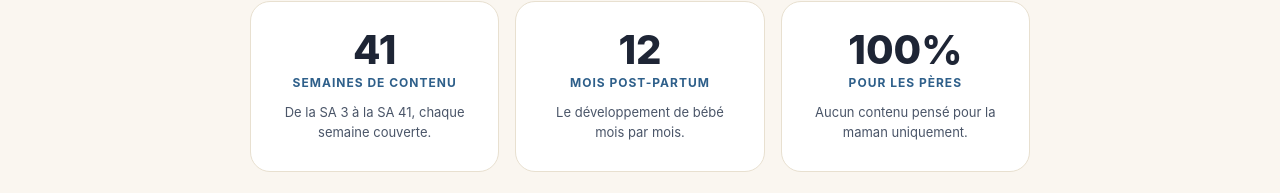
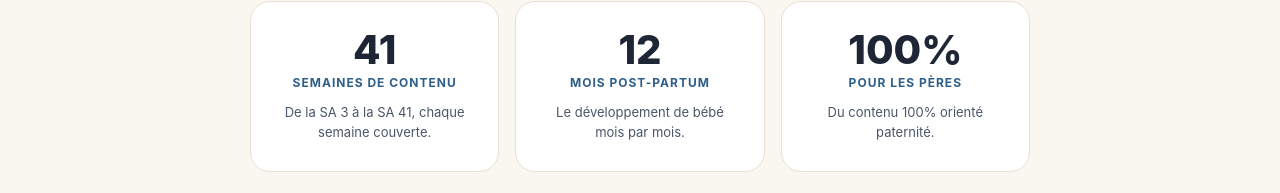
Before and after one commit to Julproject/dadup, a Next.js app: page /temoignages in a window 1280 px wide. Shown: the part 553-746 px from the top of the page. Built offline with nearby package versions, Linux system fonts and the light colour scheme.

Commit message:
Update page.tsx

```diff
--- a/app/temoignages/page.tsx
+++ b/app/temoignages/page.tsx
@@ -97,7 +97,7 @@ export default function TemoignagesPage() {
             {[
               { num: '41', label: 'semaines de contenu', desc: 'De la SA 3 à la SA 41, chaque semaine couverte.' },
               { num: '12', label: 'mois post-partum', desc: 'Le développement de bébé mois par mois.' },
-              { num: '100%', label: 'pour les pères', desc: 'Aucun contenu pensé pour la maman uniquement.' },
+              { num: '100%', label: 'pour les pères', desc: 'Du contenu 100% orienté paternité.' },
             ].map((item, i) => (
               <div key={i} style={{ background: C.white, borderRadius: '20px', padding: '28px', border: `1px solid ${C.border}`, textAlign: 'center' }}>
                 <p style={{ color: C.dark, fontSize: '40px', fontWeight: 800, margin: '0 0 4px', lineHeight: 1 }}>{item.num}</p>
```
